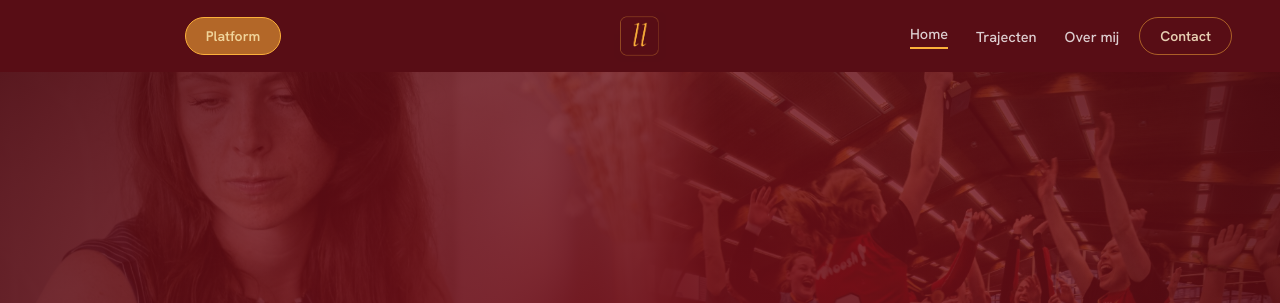
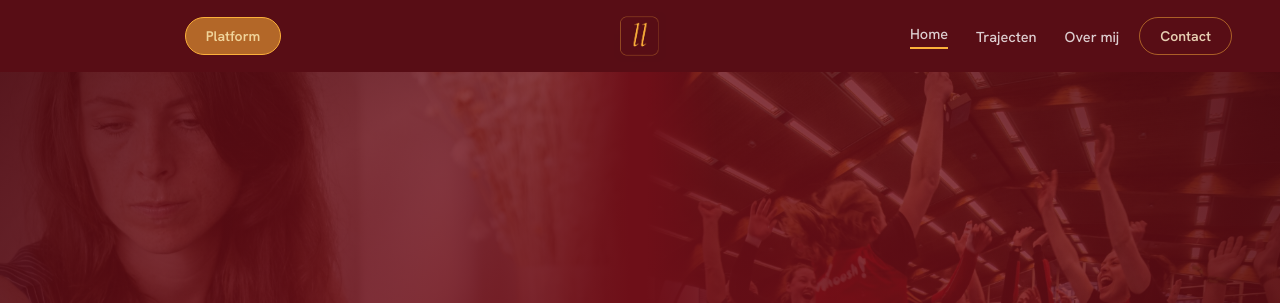
Before and after one commit to Go-Parallel/www.goparallel.nl, a plain HTML site: page index.html in a window 1280 px wide. Shown: the top 303 px of the page. Drawn offline with nearby package versions, Linux system fonts and the light colour scheme; a web font is replaced by a local one.

Commit message:
Make hero photo crop and split consistent across all screen widths
Replace the fixed-height breakpoint for the hero banner with a
viewport-width-based clamp so the left/right photo crop (full face,
hand and laptop visible) stays consistent instead of over-zooming on
very wide screens. Anchor the left photo's zoom transform to its right
edge so it no longer bleeds past the 50/50 split into the right photo.

Co-Authored-By: Claude Sonnet 5 <noreply@anthropic.com>

```diff
--- a/index.html
+++ b/index.html
@@ -80,7 +80,6 @@
     .gp-footer-inner{display:grid !important;grid-template-columns:1fr auto 1fr;}
     .gp-footer-meta{display:contents !important;}
     .gp-footer-meta > span{justify-self:end;text-align:right;}
-    #top{min-height:640px !important;}
   }
   @media (max-width:600px){
     .gp-br-mobile{display:inline;}
@@ -177,9 +176,9 @@
   </div>
 
   <!-- HERO -->
-  <div id="top" class="gp-section" style="position:relative;overflow:hidden;background-color:#6E0F18;min-height:340px;box-sizing:border-box;padding:clamp(18px,3.4vw,28px) 24px;border-bottom:2px solid var(--gold);color:#fff;display:flex;flex-direction:column;align-items:center;justify-content:center;text-align:center;scroll-margin-top:64px">
+  <div id="top" class="gp-section" style="position:relative;overflow:hidden;background-color:#6E0F18;min-height:clamp(340px, 53vw, 820px);box-sizing:border-box;padding:clamp(18px,3.4vw,28px) 24px;border-bottom:2px solid var(--gold);color:#fff;display:flex;flex-direction:column;align-items:center;justify-content:center;text-align:center;scroll-margin-top:64px">
     <div style="position:absolute;inset:0;z-index:1;display:flex">
-      <img src="uploads/hero-coach.jpg" alt="" style="width:50%;height:100%;object-fit:cover;object-position:50% 60%;display:block;transform:scale(1.3);filter:grayscale(.25);mix-blend-mode:luminosity;opacity:.55;-webkit-mask-image:linear-gradient(90deg,#000 88%,transparent 99%);mask-image:linear-gradient(90deg,#000 88%,transparent 99%)">
+      <img src="uploads/hero-coach.jpg" alt="" style="width:50%;height:100%;object-fit:cover;object-position:50% 60%;display:block;transform:scale(1.3);transform-origin:100% 50%;filter:grayscale(.25);mix-blend-mode:luminosity;opacity:.55;-webkit-mask-image:linear-gradient(90deg,#000 88%,transparent 99%);mask-image:linear-gradient(90deg,#000 88%,transparent 99%)">
       <img src="uploads/hero-team.jpg" alt="" style="width:50%;height:100%;object-fit:cover;object-position:50% 30%;display:block;filter:grayscale(.25);mix-blend-mode:luminosity;opacity:.55;-webkit-mask-image:linear-gradient(270deg,#000 88%,transparent 99%);mask-image:linear-gradient(270deg,#000 88%,transparent 99%)">
     </div>
     <div style="position:absolute;inset:0;z-index:2;background:radial-gradient(60% 85% at 50% 45%, rgba(110,15,24,.92), rgba(110,15,24,.62) 55%, rgba(78,10,17,.88))"></div>
```
